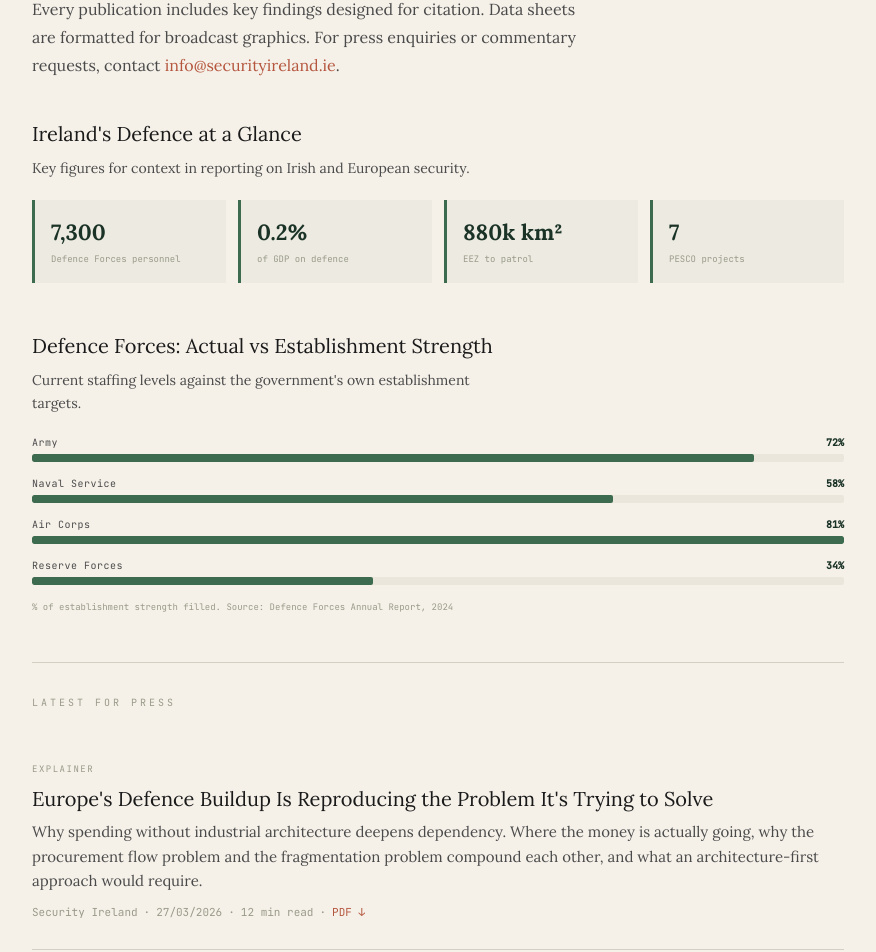
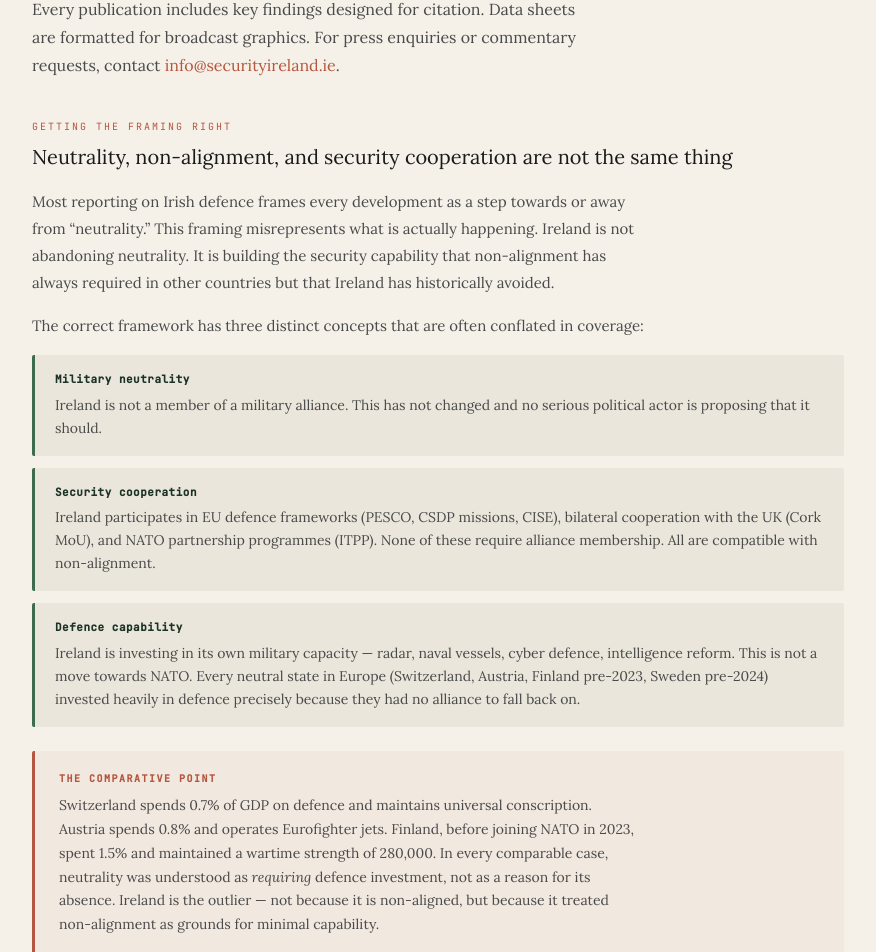
Before and after one commit to scosullivan/security-ireland, a Next.js app: page /for-media in a window 1280 px wide. Shown: the part 309-1261 px from the top of the page, without its empty margins (202-1078 px from the left). Built offline with nearby package versions, Linux system fonts and the light colour scheme.

Commit message:
Update page.tsx

```diff
--- a/src/app/for-media/page.tsx
+++ b/src/app/for-media/page.tsx
@@ -1,3 +1,4 @@
+import Link from 'next/link';
 import { getPostsByAudience } from '@/lib/posts';
 import PublicationCard from '@/components/PublicationCard';
 import Newsletter from '@/components/Newsletter';
@@ -6,6 +7,25 @@ import { HBarChart, DonutChart } from '@/components/Charts';
 export const metadata = {
   title: 'For Media — Security Ireland',
   description: 'Quotable findings, data for broadcast, and rapid-response analysis.',
+};
+
+/* ── Shared styles ── */
+const p = {
+  fontFamily: 'var(--font-serif)',
+  fontSize: '15px',
+  color: 'var(--color-graphite)',
+  lineHeight: 1.8,
+  maxWidth: '620px',
+  marginBottom: '16px',
+} as const;
+
+const sectionLabel = {
+  fontFamily: 'var(--font-mono)',
+  fontSize: '10px',
+  letterSpacing: '2px',
+  textTransform: 'uppercase' as const,
+  color: 'var(--color-terracotta)',
+  margin: '32px 0 8px',
 };
 
 export default async function ForMedia() {
@@ -24,8 +44,79 @@ export default async function ForMedia() {
           Every publication includes key findings designed for citation. Data sheets are formatted for broadcast graphics. For press enquiries or commentary requests, contact <a href="mailto:info@securityireland.ie" style={{ color: 'var(--color-terracotta)' }}>info@securityireland.ie</a>.
         </p>
 
-        {/* Key Stats for Broadcast */}
+        {/* ══════════════════════════════════════
+            FRAMING: NEUTRALITY & SECURITY COOPERATION
+           ══════════════════════════════════════ */}
         <div style={{ marginBottom: '48px' }}>
+          <div style={sectionLabel}>Getting the Framing Right</div>
+          <h2 style={{ fontFamily: 'var(--font-serif)', fontSize: '20px', fontWeight: 400, color: 'var(--color-ink)', marginBottom: '16px' }}>
+            Neutrality, non-alignment, and security cooperation are not the same thing
+          </h2>
+          <p style={p}>
+            Most reporting on Irish defence frames every development as a step towards or away from &ldquo;neutrality.&rdquo; This framing misrepresents what is actually happening. Ireland is not abandoning neutrality. It is building the security capability that non-alignment has always required in other countries but that Ireland has historically avoided.
+          </p>
+          <p style={p}>
+            The correct framework has three distinct concepts that are often conflated in coverage:
+          </p>
+
+          <div style={{ display: 'flex', flexDirection: 'column', gap: '12px', marginBottom: '24px' }}>
+            {[
+              {
+                term: 'Military neutrality',
+                def: 'Ireland is not a member of a military alliance. This has not changed and no serious political actor is proposing that it should.',
+              },
+              {
+                term: 'Security cooperation',
+                def: 'Ireland participates in EU defence frameworks (PESCO, CSDP missions, CISE), bilateral cooperation with the UK (Cork MoU), and NATO partnership programmes (ITPP). None of these require alliance membership. All are compatible with non-alignment.',
+              },
+              {
+                term: 'Defence capability',
+                def: 'Ireland is investing in its own military capacity — radar, naval vessels, cyber defence, intelligence reform. This is not a move towards NATO. Every neutral state in Europe (Switzerland, Austria, Finland pre-2023, Sweden pre-2024) invested heavily in defence precisely because they had no alliance to fall back on.',
+              },
+            ].map((item, i) => (
+              <div key={i} style={{
+                padding: '16px 20px',
+                backgroundColor: 'var(--color-parchment)',
+                borderLeft: '3px solid var(--color-fern)',
+                borderRadius: '2px',
+              }}>
+                <div style={{ fontFamily: 'var(--font-mono)', fontSize: '11px', fontWeight: 700, color: 'var(--color-forest)', marginBottom: '6px', letterSpacing: '0.5px' }}>
+                  {item.term}
+                </div>
+                <p style={{ fontFamily: 'var(--font-serif)', fontSize: '14px', color: 'var(--color-graphite)', lineHeight: 1.65, margin: 0 }}>
+                  {item.def}
+                </p>
+              </div>
+            ))}
+          </div>
+
+          <div style={{
+            padding: '20px 24px',
+            backgroundColor: 'color-mix(in srgb, var(--color-terracotta) 6%, var(--color-cream))',
+            borderLeft: '3px solid var(--color-terracotta)',
+            borderRadius: '2px',
+            marginBottom: '20px',
+          }}>
+            <div style={{ fontFamily: 'var(--font-mono)', fontSize: '10px', letterSpacing: '1.5px', textTransform: 'uppercase', color: 'var(--color-terracotta)', marginBottom: '8px', fontWeight: 600 }}>
+              The comparative point
+            </div>
+            <p style={{ fontFamily: 'var(--font-serif)', fontSize: '14px', color: 'var(--color-graphite)', lineHeight: 1.7, margin: 0, maxWidth: '580px' }}>
+              Switzerland spends 0.7% of GDP on defence and maintains universal conscription. Austria spends 0.8% and operates Eurofighter jets. Finland, before joining NATO in 2023, spent 1.5% and maintained a wartime strength of 280,000. In every comparable case, neutrality was understood as <em>requiring</em> defence investment, not as a reason for its absence. Ireland is the outlier &mdash; not because it is non-aligned, but because it treated non-alignment as grounds for minimal capability.
+            </p>
+          </div>
+
+          <p style={p}>
+            When reporting on Irish defence developments, the question is not &ldquo;is Ireland abandoning neutrality?&rdquo; The question is whether Ireland is finally building the capability that non-alignment demands. For the full analytical framework, see <Link href="/publications/neutrality-institutional-architecture" style={{ color: 'var(--color-terracotta)', textDecoration: 'none', borderBottom: '1px solid var(--color-terracotta)' }}>Neutrality as Institutional Architecture</Link>.
+          </p>
+        </div>
+
+        <hr style={{ border: 'none', borderTop: '1px solid var(--color-rule)' }} />
+
+        {/* ══════════════════════════════════════
+            KEY STATS
+           ══════════════════════════════════════ */}
+        <div style={{ marginBottom: '48px', marginTop: '32px' }}>
+          <div style={sectionLabel}>Key Figures</div>
           <h2 style={{ fontFamily: 'var(--font-serif)', fontSize: '20px', fontWeight: 400, color: 'var(--color-ink)', marginBottom: '8px' }}>
             Ireland&apos;s Defence at a Glance
           </h2>
```
